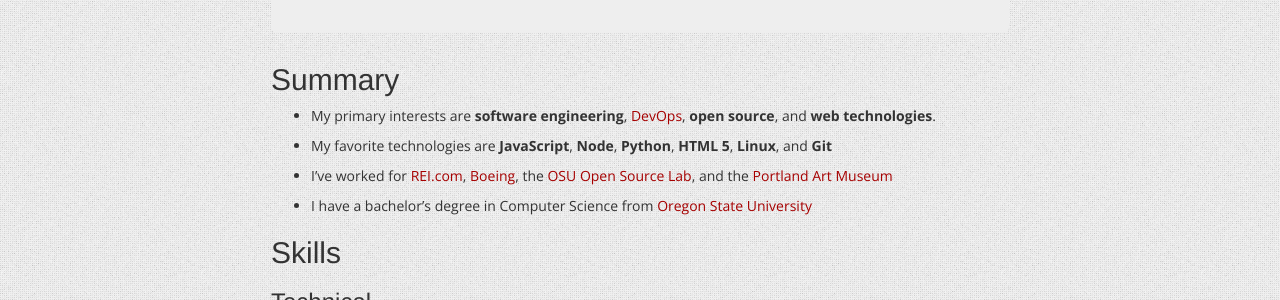
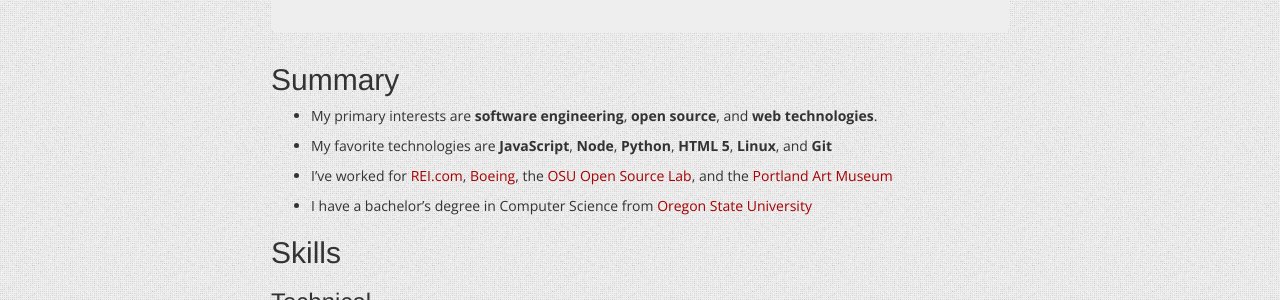
Before and after one commit to robatron/website, a Jekyll site: the page built from resume/index.html, in a window 1280 px wide and 900 px high. Shown: the part 301-601 px from the top of the window. Built offline with Jekyll 4.4.1, drawn with Linux system fonts in a browser that asks for light colours; Markdown is read by kramdown in place of the engine named in the settings.

Commit message:
Update resume data

```diff
--- a/_data/resume.yml
+++ b/_data/resume.yml
@@ -9,7 +9,7 @@
         - Open Source Enthusiest
 
 summary:
-    - "My primary interests are **software engineering**, [DevOps](http://en.wikipedia.org/wiki/DevOps), **open source**, and **web technologies**."
+    - "My primary interests are **software engineering**, **open source**, and **web technologies**."
     - "My favorite technologies are **JavaScript**, **Node**, **Python**, **HTML 5**, **Linux**, and **Git**"
     - "I've worked for [REI.com](//rei.com), [Boeing](//boeing.com), the [OSU Open Source Lab](//osuosl.org), and the [Portland Art Museum](//portlandartmuseum.org)"
     - "I have a bachelor's degree in Computer Science from [Oregon State University](//osu.gov/)"
```
